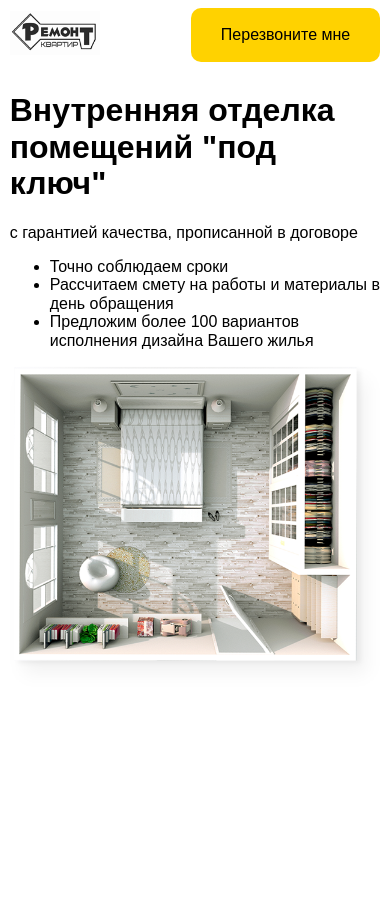
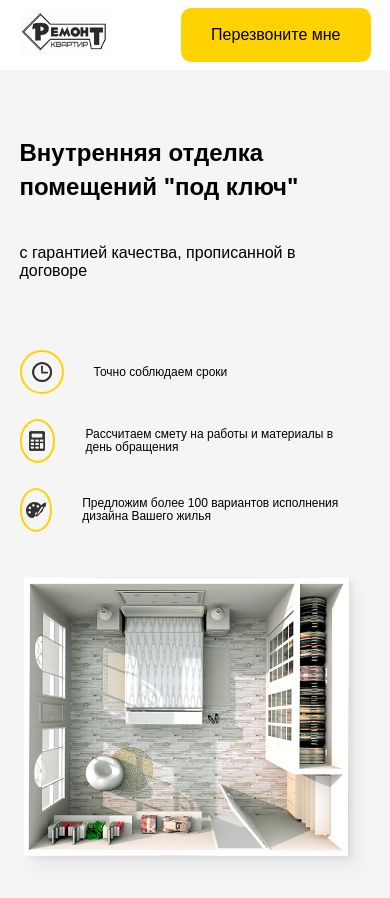
Before and after one commit to Supermintal/webstart, a plain HTML site: page index.html in a window 390 px wide. Before the commit the page ends 844 px from the top, so only its background shows below. Drawn offline with Linux system fonts and the light colour scheme.

Commit message:
Сделал секцию hero и адаптив

```diff
--- a/index.html
+++ b/index.html
@@ -1,13 +1,15 @@
 <!DOCTYPE html>
 <html lang="ru">
+
 <head>
 	<meta charset="UTF-8">
 	<meta name="viewport" content="width=device-width, initial-scale=1.0">
 	<meta http-equiv="X-UA-Compatible" content="ie=edge">
-	<title>Document</title>
+	<title>Ремонт квартир</title>
 	<link rel="stylesheet" href="css/normalize.css">
 	<link rel="stylesheet" href="css/style.css">
 </head>
+
 <body>
 	<nav class="navbar">
 		<div class="container">
@@ -31,33 +33,36 @@
 				<div class="hero-block">
 					<div class="hero-text">
 						<h1 class="hero-text__title">Внутренняя отделка
-						помещений "под ключ"</h1>
+							помещений "под ключ"</h1>
 						<span class="hero-text__subtitle">с гарантией качества, прописанной в договоре</span>
 						<ul class="hero-list">
 							<li class="hero-list__item">
 								<div class="hero-list__image">
-									<span class="hero-list__text">Точно соблюдаем сроки</span>
+									<img src="img/hero/clock-circular-outline_(3).png">
 								</div>
+								<span class="hero-list__text">Точно соблюдаем сроки</span>
 							</li>
 							<li class="hero-list__item">
 								<div class="hero-list__image">
-									<span class="hero-list__text">Рассчитаем смету на работы
-									и материалы в день обращения</span>
+									<img src="img/hero/calculator.png">
 								</div>
+								<span class="hero-list__text">Рассчитаем смету на работы и материалы в день обращения</span>
 							</li>
 							<li class="hero-list__item">
 								<div class="hero-list__image">
-									<span class="hero-list__text">Предложим более 100 вариантов исполнения дизайна Вашего жилья</span>
+									<img src="img/hero/paint-board-and-brush.png">
 								</div>
+								<span class="hero-list__text">Предложим более 100 вариантов исполнения дизайна Вашего жилья</span>
 							</li>
 						</ul>
 					</div>
 					<div class="hero-image">
-						<img src="img/hero-image.png">
+						<img src="img/hero/hero-image.png">
 					</div>
 				</div>
 			</div>
 		</section>
-		</main>
+	</main>
 </body>
+
 </html>
--- a/sass/_hero.sass
+++ /dev/null
@@ -1,4 +0,0 @@
-.hero
-	padding: 50px 0
-	&-block
-		display: flex
--- a/sass/blocks/_colors.sass
+++ b/sass/blocks/_colors.sass
@@ -1,2 +1,3 @@
 $main-color: #ffd200
 $text-color: #333333
+$section-color: #f5f5f5
--- /dev/null
+++ b/sass/blocks/_hero.sass
@@ -0,0 +1,56 @@
+.hero
+	padding: 50px 0
+	background-color: $section-color
+	&-block
+		display: flex
+	&-text
+		flex-basis: 45%
+		padding-right: 120px
+		&__title
+			font-size: 41px
+			font-weight: 700
+			line-height: 55px
+			margin-bottom: 40px
+		&__subtitle
+			font-size: 20px
+			font-weight: 500
+	&-list
+		margin: 0
+		padding: 0
+		margin-top: 70px
+		&__item
+			display: flex
+			align-items: center
+			margin-bottom: 25px
+		&__image
+			display: flex
+			justify-content: center
+			align-items: center
+			width: 40px
+			height: 40px
+			border: 2px solid $main-color
+			border-radius: 50%
+			margin-right: 30px
+		&__text
+			max-width: 300px
+@media (max-width: 1200px)
+	.hero
+		&-block
+			flex-direction: column
+		&-list
+			margin-bottom: 44px
+		&-text
+			padding-right: 10px
+@media (max-width: 768px)
+	.hero
+		&-text
+			&__title
+				font-size: 24px
+				line-height: 1.4
+			&__subtitle
+				font-size: 16px
+				margin-bottom: 28px
+		&-list
+			font-size: 12px
+		&__image
+			margin-right: 15px
--- a/sass/blocks/_interface.sass
+++ b/sass/blocks/_interface.sass
@@ -11,7 +11,7 @@ img
 @media (max-width: 768px)
 	.container
 		max-width: 580px
-		width: 95%
+		width: 90%
 .button
 	border-radius: 10px
 	background-color: $main-color
--- a/sass/blocks/style.sass
+++ b/sass/blocks/style.sass
@@ -1,5 +1,5 @@
 @import 'colors'
 @import 'interface'
 /* Стили шапки */
-@import 'blocks/navbar'
-@import 'blocks/hero'
+@import 'navbar'
+@import 'hero'
```
Also changed, not shown: css/style.css, img/hero-clock.png (deleted), img/hero/calculator.png (added), img/hero/clock-circular-outline_(3).png (added), img/hero/hero-image.png (renamed from img/hero-image.png), img/hero/paint-board-and-brush.png (added), 1 other file.
